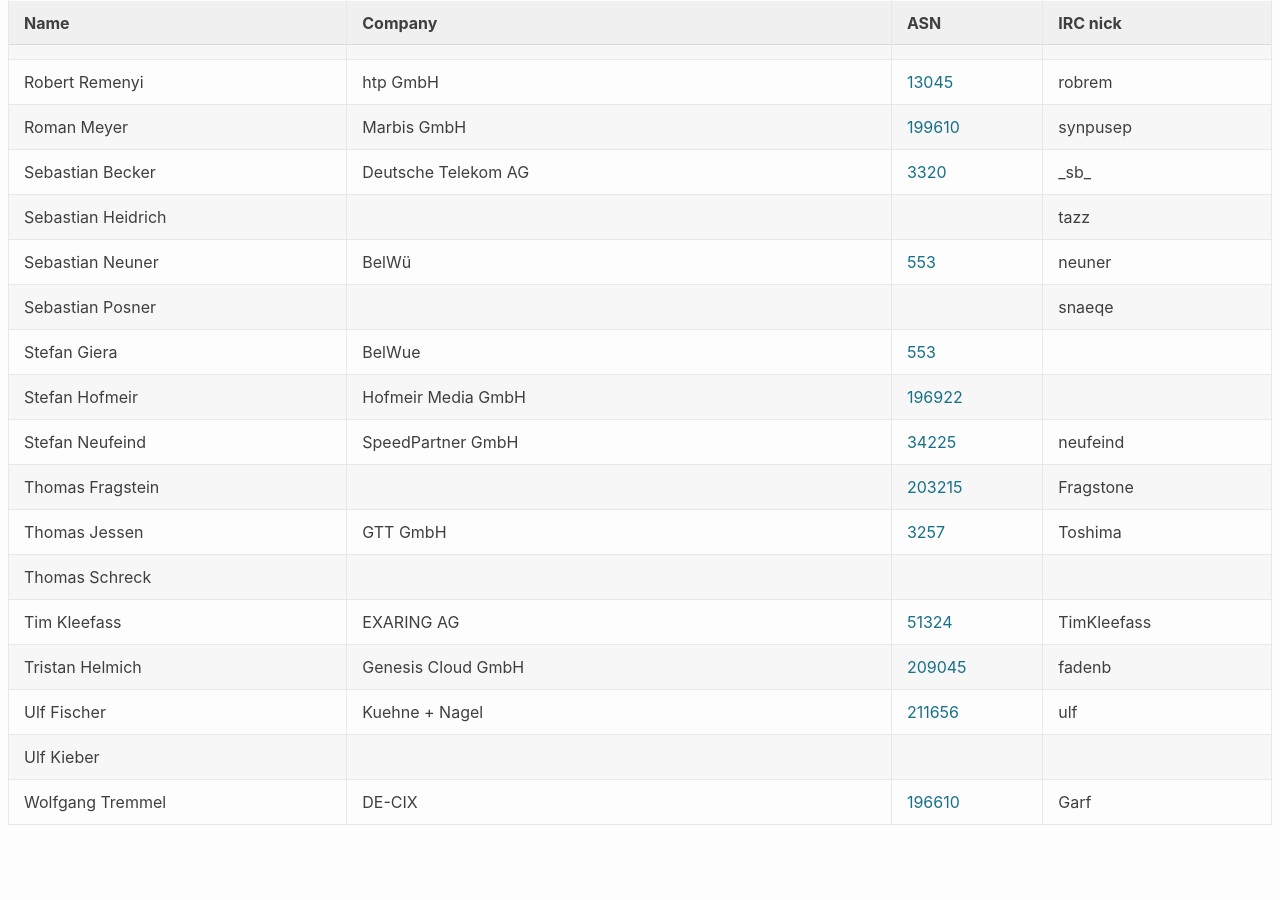
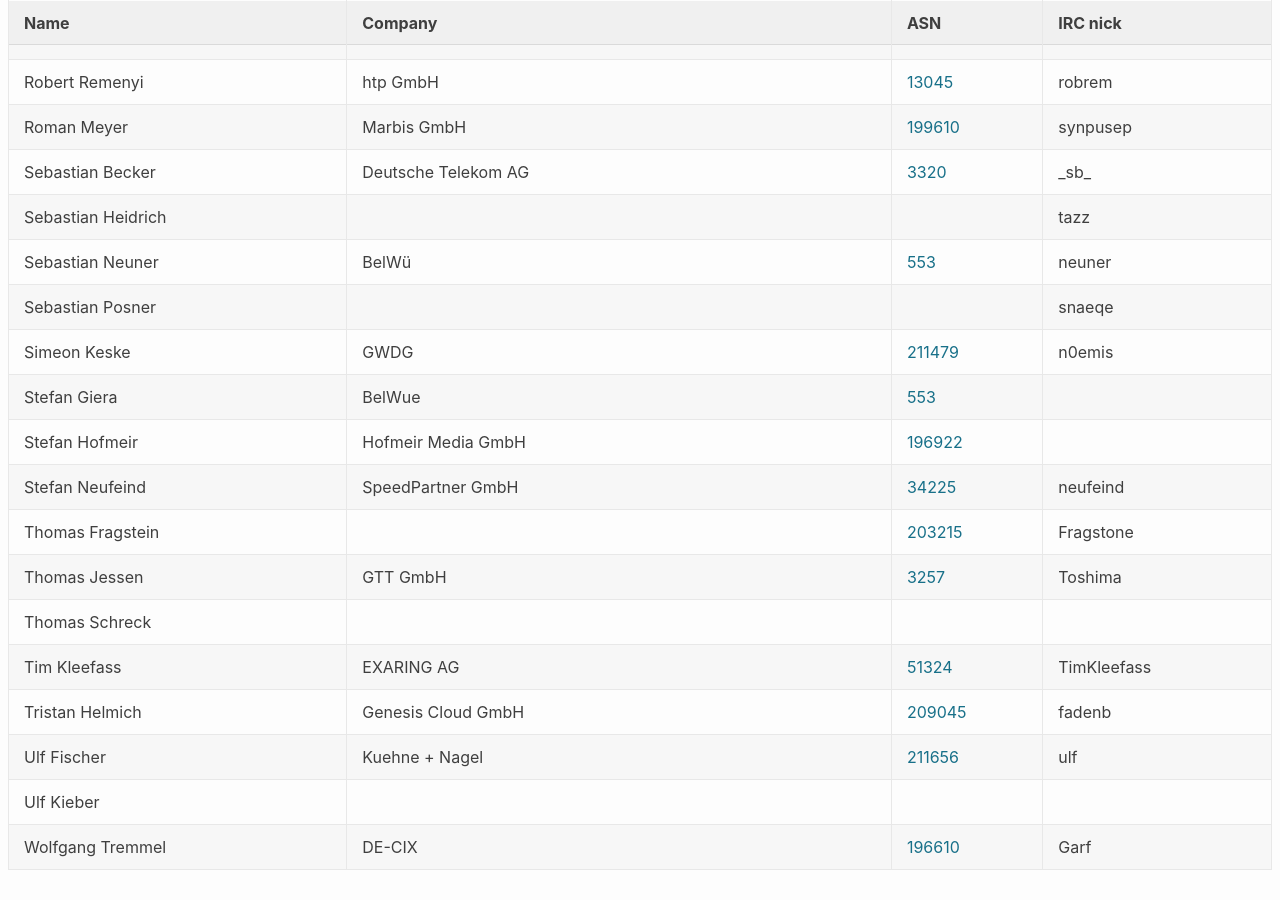
Before and after one commit to denog/pretix-attendeelist, a Jekyll site: the page built from meetup_2021_02/index.markdown, in a window 1280 px wide and 900 px high, scrolled down 3066 px. Built offline with Jekyll 4.4.1, drawn with Linux system fonts in a browser that asks for light colours; before the commit the page ends 3921 px from its top, so only the background shows below that.

Commit message:
Latest data: Wed Apr 14 18:01:45 UTC 2021

```diff
--- a/_data/attendees_meetup_2021-02.json
+++ b/_data/attendees_meetup_2021-02.json
@@ -420,6 +420,12 @@
     "asn": null
   },
   {
+    "name": "Simeon Keske",
+    "company": "GWDG",
+    "irc": "n0emis",
+    "asn": "AS211479"
+  },
+  {
     "name": "Stefan Giera",
     "company": "BelWue",
     "irc": null,
```
